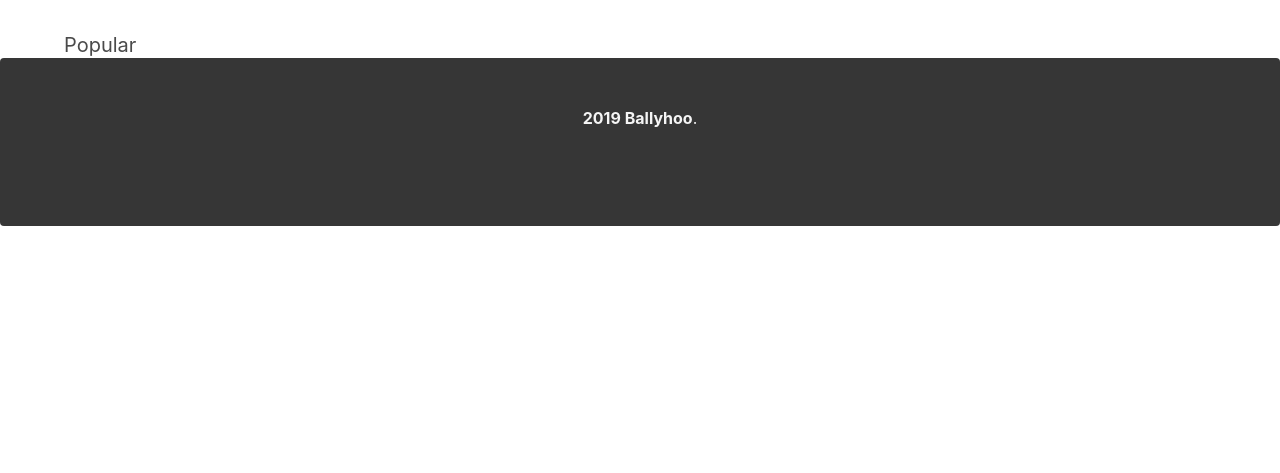
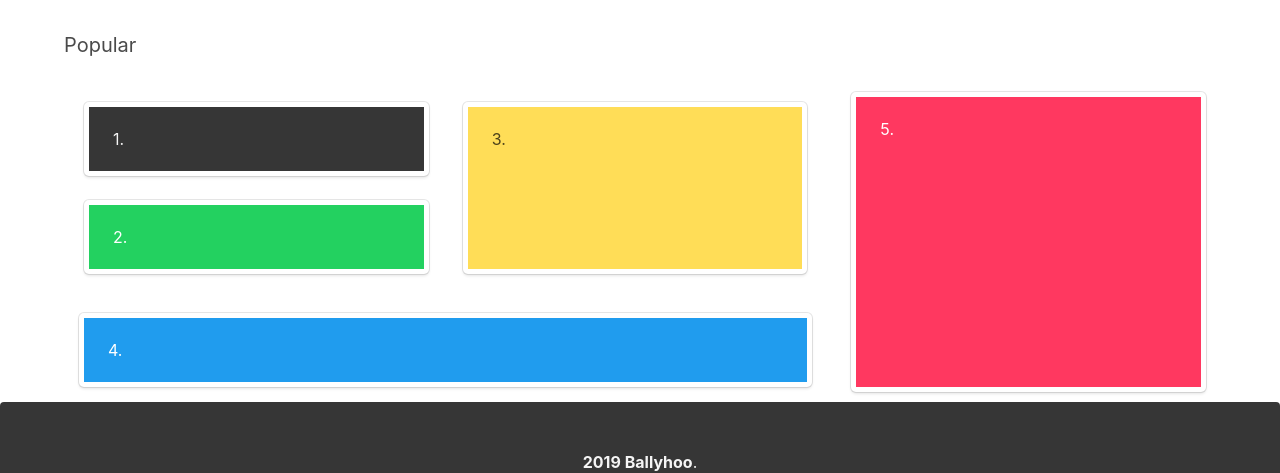
Before and after one commit to sushantlp/ballyhoo-v3, a React (Create React App) app: page / in a window 1280 px wide. Shown: the part 1919-2392 px from the top of the page. Before the commit the page ends 2145 px from the top, so only its background shows below. Built offline with nearby package versions, Linux system fonts and the light colour scheme.

Commit message:
tiles for popular section

```diff
--- a/src/App.css
+++ b/src/App.css
@@ -69,3 +69,7 @@
 .searchbtn:active{
   box-shadow: 0 0px 4px 0 rgba(0,0,0,.1);
 }
+
+.popular_tiles{
+  width: 100%;
+}
--- a/src/App.js
+++ b/src/App.js
@@ -6,6 +6,7 @@ import Carousel from './components/discoverComponent/discoverComponent'
 import Search from './components/searchComponent/searchComponent'
 
 class App extends Component {
+
     mast_items = [
     <div className='mast'> <img src='https://bit.ly/2UYlRZW' alt='alt' /></div>,
     <div className='mast'> <img src='https://bit.ly/2FGdvRm' alt='alt' /></div>,
@@ -69,8 +70,37 @@ class App extends Component {
             <br/><br/>
             <section>
                 <h2 className='subtitle'>Popular</h2>
+                <div class="tile is-ancestor">
+                  <div class="tile is-vertical is-8">
+                    <div class="tile">
+                      <div class="tile is-parent is-vertical">
+                        <article class="tile is-child notification is-dark card">
+                          1.
+                        </article>
+                        <article class="tile is-child notification is-success card">
+                          2.
+                        </article>
+                      </div>
+                      <div class="tile is-parent">
+                        <article class="tile is-child notification is-warning card">
+                          3.
+                        </article>
+                      </div>
+                    </div>
+                    <div class="tile is-parent">
+                      <article class="tile is-child notification is-info card">
+                        4.
+                      </article>
+                    </div>
+                  </div>
+                  <div class="tile is-parent">
+                    <article class="tile is-child notification is-danger card">
+                      5.
+                    </article>
+                  </div>
+                </div>
             </section>
-        </div>
+    </div>
         <div className='footer notification is-dark'>
           <div class="content has-text-centered">
             <p>
```
